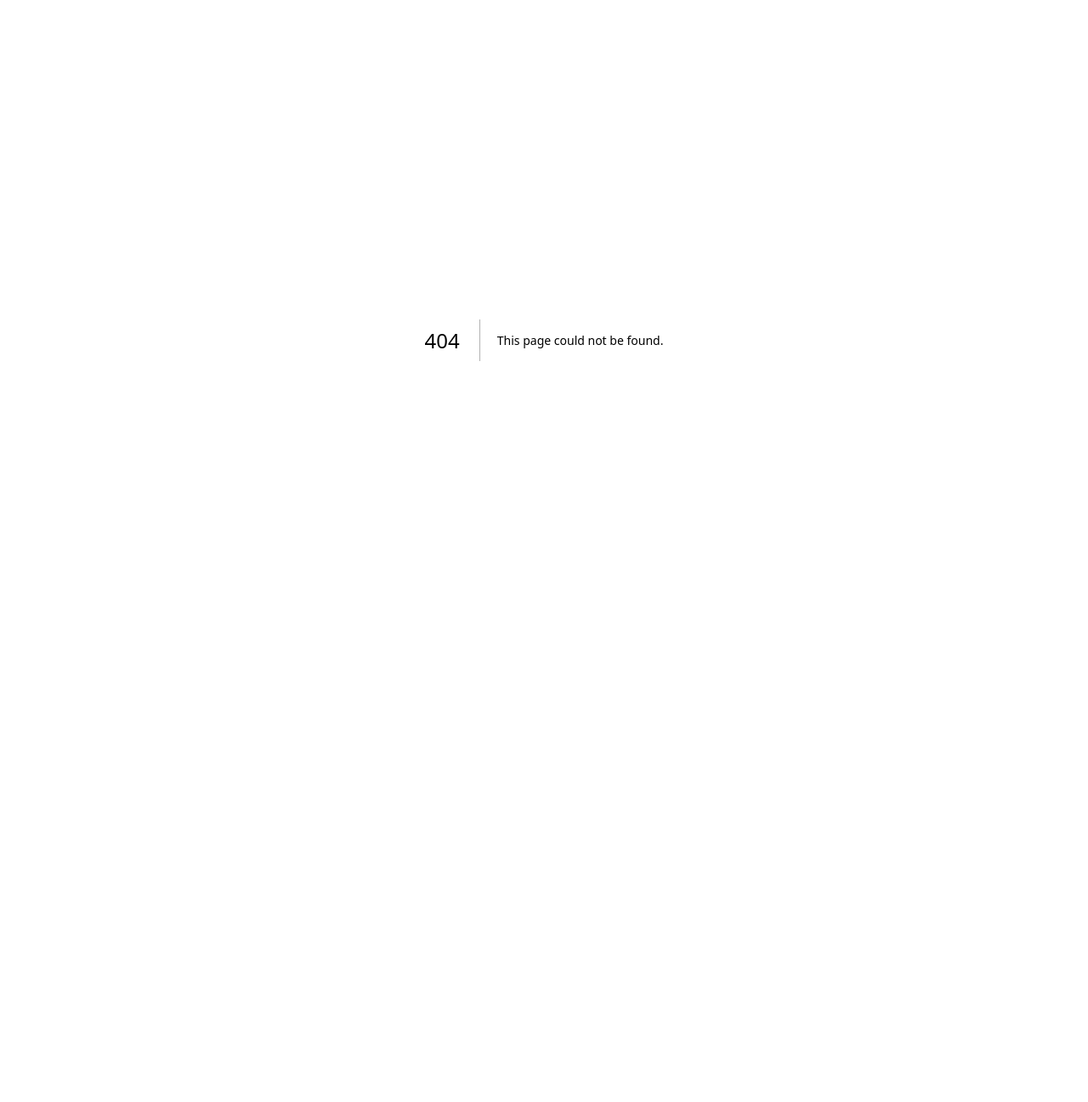
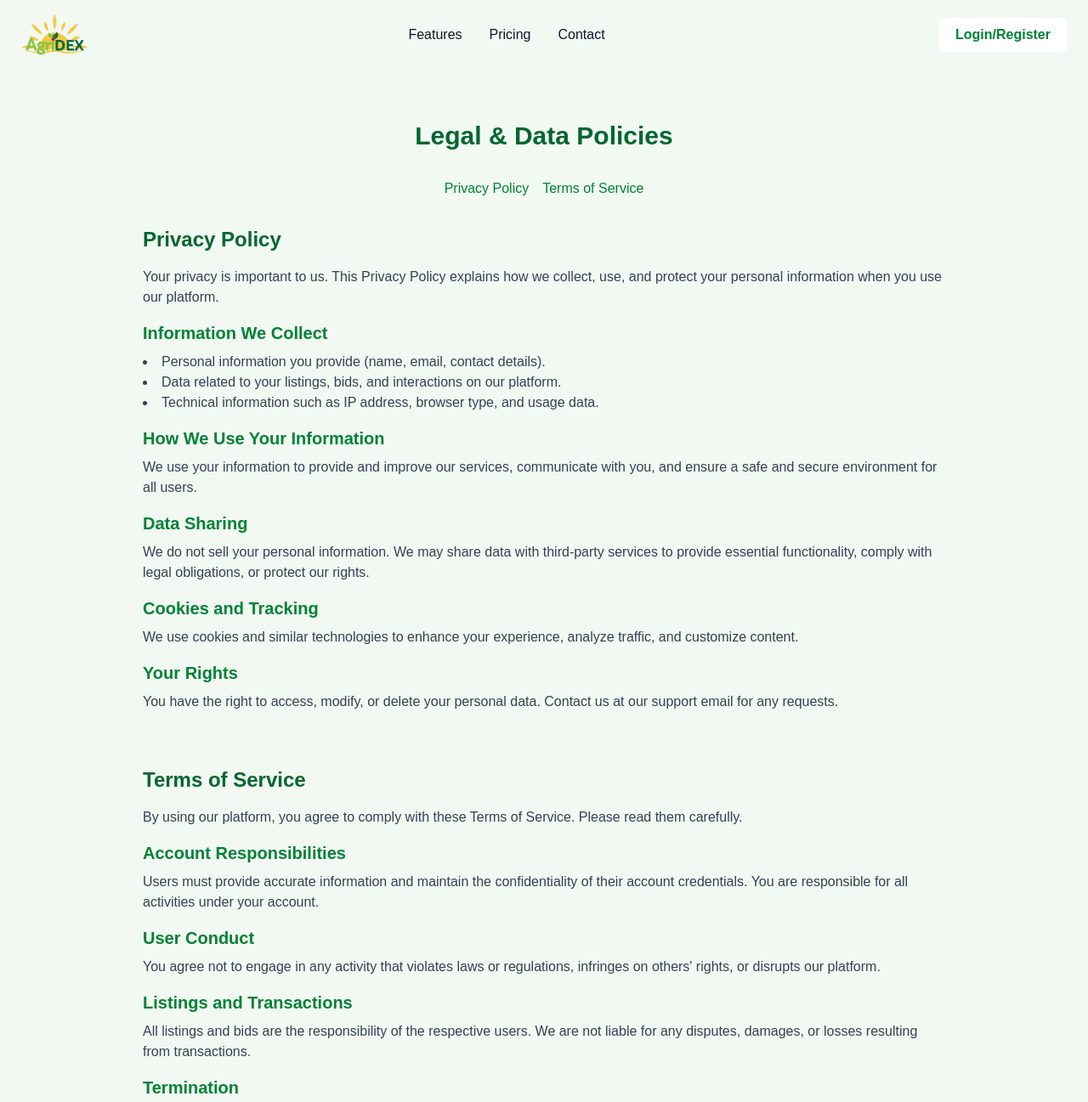
Before and after one commit to Demigod122111/IntellibusOct2025, a Next.js app: page /data in a window 1280 px wide. Before the commit this address had no page. Shown: the top 1297 px of the page at 85% size. Before the commit the page ends 800 px from the top, so only its background shows below. Built offline with nearby package versions, Linux system fonts and the light colour scheme; no server answers.

Commit message:
12:22 PM

```diff
--- /dev/null
+++ b/app/api/agri-news/route.js
@@ -0,0 +1,23 @@
+export async function GET() {
+    const query = encodeURIComponent("Jamaica agriculture site:news.google.com");
+    const url = `https://serpapi.com/search.json?q=${query}&location=Austin,+Texas,+United+States&hl=en&gl=us&google_domain=google.com`;
+
+    try {
+        const res = await fetch(url);
+        const data = await res.json();
+
+        const articles = (data.organic_results || []).slice(0, 5).map(item => ({
+            title: item.title,
+            link: item.link,
+            snippet: item.snippet,
+        }));
+
+        return new Response(JSON.stringify({ articles }), {
+            headers: { "Content-Type": "application/json" },
+            status: 200,
+        });
+    } catch (err) {
+        console.error("Error fetching news:", err);
+        return new Response(JSON.stringify({ error: "Failed to fetch news." }), { status: 500 });
+    }
+}
--- /dev/null
+++ b/app/components/AgriNewsList.jsx
@@ -0,0 +1,52 @@
+"use client";
+import { useEffect, useState } from "react";
+
+export default function AgriNewsList() {
+    const [articles, setArticles] = useState([]);
+    const [loading, setLoading] = useState(true);
+    const [error, setError] = useState(null);
+
+    useEffect(() => {
+        const loadNews = async () => {
+            try {
+                const res = await fetch("/api/agri-news");
+                if (!res.ok) throw new Error("Failed to load");
+                const data = await res.json();
+                setArticles(data.articles);
+            } catch (err) {
+                setError("Could not load agricultural news.");
+                console.error(err);
+            } finally {
+                setLoading(false);
+            }
+        };
+        loadNews();
+    }, []);
+
+    if (loading) return <div className="min-h-screen flex items-center justify-center text-gray-700">
+        Loading agricultural news…
+    </div>;
+    if (error) return <div className="min-h-screen flex items-center justify-center text-red-600">
+        {error}
+    </div>;
+
+    return (
+        <div className="space-y-4">
+            {articles.length == 0 ? <div className="w-full flex items-center justify-center text-gray-700">
+                Nothing to see here, Check back later!
+            </div> : articles.map((a, i) => (
+                <div key={i} className="p-4 bg-white rounded-lg shadow">
+                    <a
+                        href={a.link}
+                        target="_blank"
+                        rel="noopener noreferrer"
+                        className="text-lg font-semibold text-green-700 hover:underline"
+                    >
+                        {a.title}
+                    </a>
+                    {a.date && <p className="text-sm text-gray-500 mt-1">{a.date}</p>}
+                </div>
+            ))}
+        </div>
+    );
+}
--- a/app/components/footer.jsx
+++ b/app/components/footer.jsx
@@ -31,8 +31,8 @@ export default function Footer() {
                     <h3 className="text-lg font-semibold text-white mb-3">Resources</h3>
                     <ul className="space-y-2">
                         <li><Link href="https://chatgpt.com" className="hover:text-green-400 transition">Help Center</Link></li>
-                        <li><Link href="#" className="hover:text-green-400 transition">Privacy Policy</Link></li>
-                        <li><Link href="#" className="hover:text-green-400 transition">Terms of Service</Link></li>
+                        <li><Link href="/data#privacy-policy" className="hover:text-green-400 transition">Privacy Policy</Link></li>
+                        <li><Link href="/data#terms-of-service" className="hover:text-green-400 transition">Terms of Service</Link></li>
                         <li><Link href="https://google.com" className="hover:text-green-400 transition">Support</Link></li>
                     </ul>
                 </div>
--- /dev/null
+++ b/app/data/page.js
@@ -0,0 +1,105 @@
+import Navbar from "../components/navbar";
+import Footer from "../components/footer";
+import { Properties } from "../static_data/properties";
+
+export default function DataPage() {
+    return (
+        <div className="min-h-screen flex flex-col bg-[#F2F8F2]">
+            <Navbar redirectAuth={false} />
+            <main className="flex-grow px-4 mt-[5%] md:mt-[8%] md:px-10 py-10 max-w-5xl mx-auto">
+                {/* Page Title */}
+                <h1 className="text-3xl font-bold text-green-800 mb-8 text-center">
+                    Legal & Data Policies
+                </h1>
+
+                {/* Navigation Links */}
+                <div className="flex gap-4 justify-center mb-8">
+                    <a href="#privacy-policy" className="text-green-700 hover:underline">
+                        Privacy Policy
+                    </a>
+                    <a href="#terms-of-service" className="text-green-700 hover:underline">
+                        Terms of Service
+                    </a>
+                </div>
+
+                {/* Privacy Policy Section */}
+                <section id="privacy-policy" className="mb-16">
+                    <h2 className="text-2xl font-semibold text-green-800 mb-4">
+                        Privacy Policy
+                    </h2>
+                    <p className="text-gray-700 mb-4">
+                        Your privacy is important to us. This Privacy Policy explains how we collect, use, and protect your personal information when you use our platform.
+                    </p>
+
+                    <h3 className="text-xl font-semibold text-green-700 mt-4 mb-2">Information We Collect</h3>
+                    <ul className="list-disc list-inside text-gray-700 mb-4">
+                        <li>Personal information you provide (name, email, contact details).</li>
+                        <li>Data related to your listings, bids, and interactions on our platform.</li>
+                        <li>Technical information such as IP address, browser type, and usage data.</li>
+                    </ul>
+
+                    <h3 className="text-xl font-semibold text-green-700 mt-4 mb-2">How We Use Your Information</h3>
+                    <p className="text-gray-700 mb-4">
+                        We use your information to provide and improve our services, communicate with you, and ensure a safe and secure environment for all users.
+                    </p>
+
+                    <h3 className="text-xl font-semibold text-green-700 mt-4 mb-2">Data Sharing</h3>
+                    <p className="text-gray-700 mb-4">
+                        We do not sell your personal information. We may share data with third-party services to provide essential functionality, comply with legal obligations, or protect our rights.
+                    </p>
+
+                    <h3 className="text-xl font-semibold text-green-700 mt-4 mb-2">Cookies and Tracking</h3>
+                    <p className="text-gray-700 mb-4">
+                        We use cookies and similar technologies to enhance your experience, analyze traffic, and customize content.
+                    </p>
+
+                    <h3 className="text-xl font-semibold text-green-700 mt-4 mb-2">Your Rights</h3>
+                    <p className="text-gray-700 mb-4">
+                        You have the right to access, modify, or delete your personal data. Contact us at our support email for any requests.
+                    </p>
+                </section>
+
+                {/* Terms of Service Section */}
+                <section id="terms-of-service" className="mb-16">
+                    <h2 className="text-2xl font-semibold text-green-800 mb-4">
+                        Terms of Service
+                    </h2>
+                    <p className="text-gray-700 mb-4">
+                        By using our platform, you agree to comply with these Terms of Service. Please read them carefully.
+                    </p>
+
+                    <h3 className="text-xl font-semibold text-green-700 mt-4 mb-2">Account Responsibilities</h3>
+                    <p className="text-gray-700 mb-4">
+                        Users must provide accurate information and maintain the confidentiality of their account credentials. You are responsible for all activities under your account.
+                    </p>
+
+                    <h3 className="text-xl font-semibold text-green-700 mt-4 mb-2">User Conduct</h3>
+                    <p className="text-gray-700 mb-4">
+                        You agree not to engage in any activity that violates laws or regulations, infringes on others' rights, or disrupts our platform.
+                    </p>
+
+                    <h3 className="text-xl font-semibold text-green-700 mt-4 mb-2">Listings and Transactions</h3>
+                    <p className="text-gray-700 mb-4">
+                        All listings and bids are the responsibility of the respective users. We are not liable for any disputes, damages, or losses resulting from transactions.
+                    </p>
+
+                    <h3 className="text-xl font-semibold text-green-700 mt-4 mb-2">Termination</h3>
+                    <p className="text-gray-700 mb-4">
+                        We reserve the right to suspend or terminate accounts that violate our policies or engage in harmful behavior.
+                    </p>
+
+                    <h3 className="text-xl font-semibold text-green-700 mt-4 mb-2">Changes to Terms</h3>
+                    <p className="text-gray-700 mb-4">
+                        We may update these Terms of Service from time to time. Continued use of the platform constitutes acceptance of the updated terms.
+                    </p>
+
+                    <h3 className="text-xl font-semibold text-green-700 mt-4 mb-2">Contact</h3>
+                    <p className="text-gray-700">
+                        For questions about these policies, please contact us at {Properties.SupportEmail}.
+                    </p>
+                </section>
+            </main>
+            <Footer />
+        </div>
+    );
+}
--- a/app/page.js
+++ b/app/page.js
@@ -9,6 +9,7 @@ import Link from "next/link";
 import heroImage from "./static_data/images/happy-farming-with-sustainable-small-business-agriculture-portrait-smiling-farmer-africa_875825-185433.png"
 import logo from "./static_data/images/logo.png"
 import { redirect } from "next/navigation";
+import AgriNewsList from "./components/AgriNewsList";
 
 export default function Home() {
   return (
@@ -123,10 +124,20 @@ export default function Home() {
                 <Globe2 className="w-10 h-10 text-green-700 mb-4" />
                 <h3 className="text-xl font-semibold text-green-800 mb-2">Community Marketplace</h3>
                 <p className="text-gray-700">
-                  AgriDex isn’t just an app — it’s a growing network of farmers, buyers, and advocates working together to make agriculture more sustainable and accessible.
+                  {Properties.AppName} isn’t just an app — it’s a growing network of farmers, buyers, and advocates working together to make agriculture more sustainable and accessible.
                 </p>
               </div>
             </div>
+          </div>
+        </section>
+
+        <section
+          id="news"
+          className="bg-green-50 py-16 px-6 text-center"
+        >
+          <div>
+            <h2 className="text-2xl md:text-3xl font-extrabold text-green-800 mb-4">Latest Jamaican Agriculture News</h2>
+            <AgriNewsList limit={5} />
           </div>
         </section>
 
@@ -136,7 +147,7 @@ export default function Home() {
         >
           <div className="max-w-3xl mx-auto">
             {/* Header */}
-            <h2 className="text-4xl md:text-5xl font-extrabold text-green-800 mb-4">
+            <h2 className="text-2xl md:text-3xl font-extrabold text-green-800 mb-4">
               Our Pricing Plans
             </h2>
             <p className="text-base md:text-lg text-gray-700 mb-12">
@@ -146,7 +157,7 @@ export default function Home() {
             {/* Card */}
             <div className="relative bg-white rounded-2xl shadow-lg border border-green-100 overflow-hidden">
               {/* Banner */}
-              <div className="bg-green-700 text-white py-4 px-6 text-2xl md:text-3xl font-bold">
+              <div className="bg-green-700 text-white py-4 px-6 text-1xl md:text-2xl font-bold">
                 🌾 Basic Plan – Pro Plan – Enterprise Plan
               </div>
 
--- a/package.json
+++ b/package.json
@@ -12,6 +12,7 @@
     "@emotion/styled": "^11.14.1",
     "@mui/material": "^7.3.4",
     "@supabase/supabase-js": "^2.75.1",
+    "cheerio": "^1.1.0",
     "lucide-react": "^0.546.0",
     "next": "15.5.6",
     "react": "19.1.0",
```
Also changed, not shown: 1 other file (tests, documents, lock files or other folders).
